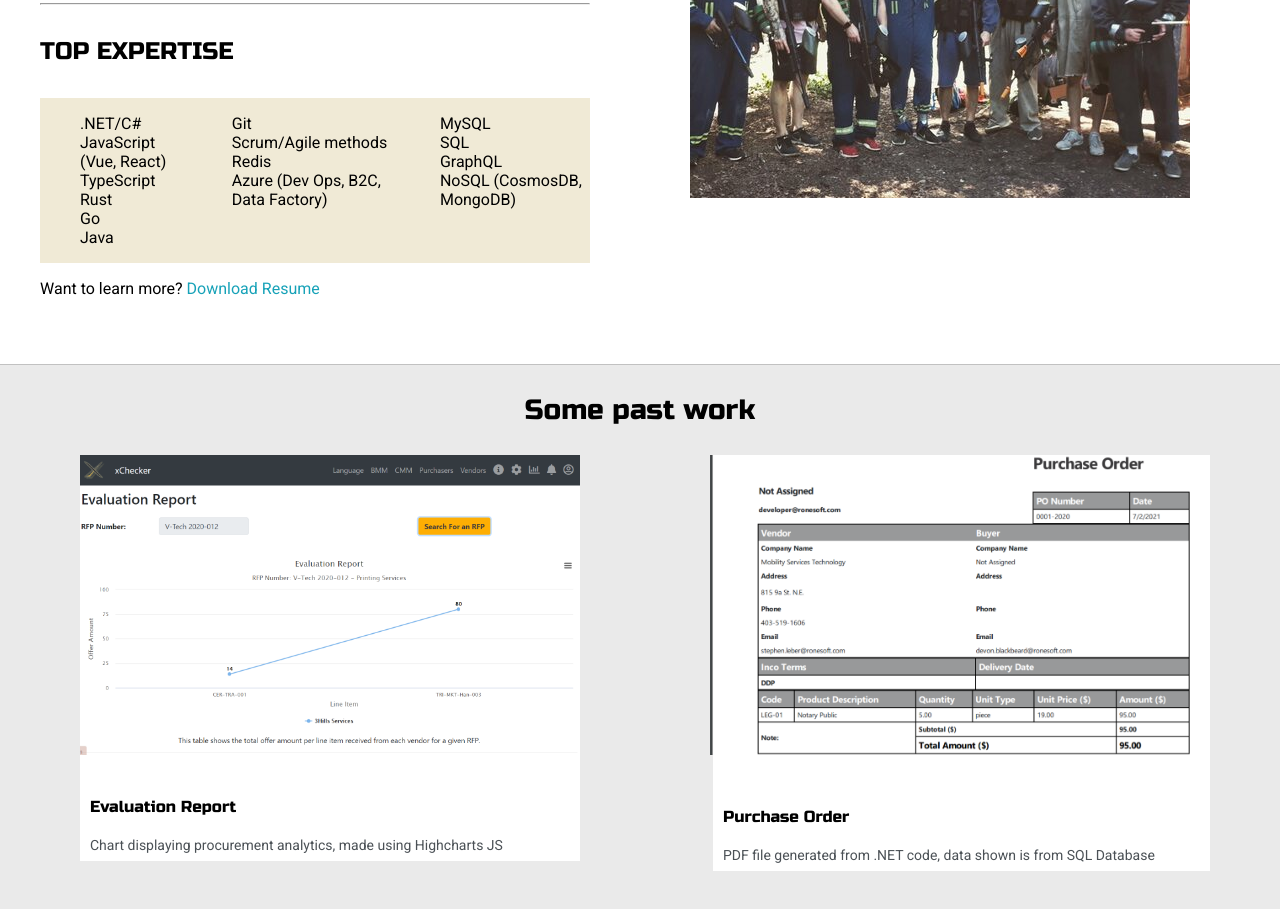
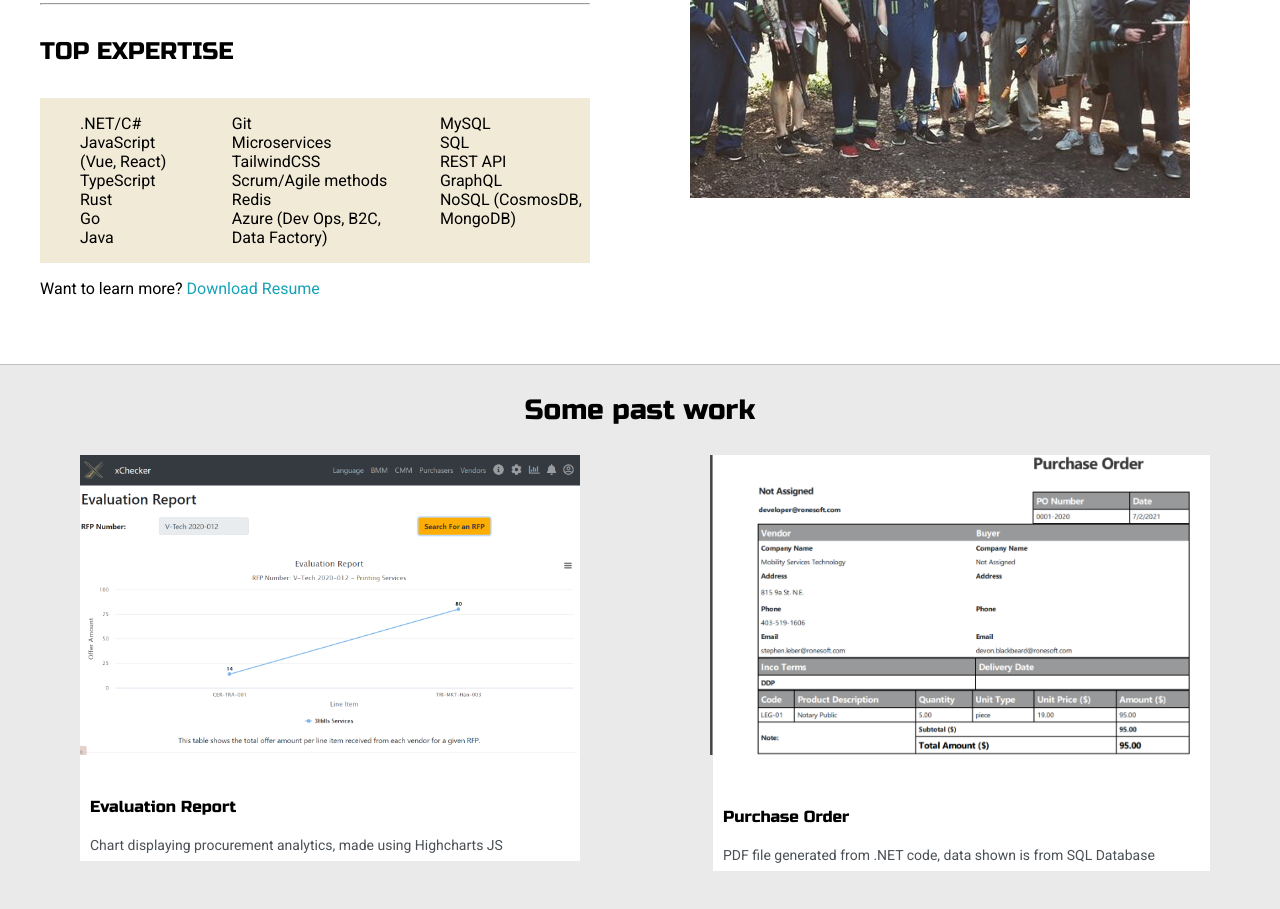
Before and after one commit to devonblackbeard/PersonalWebsite, a plain HTML site: page index.html in a window 1280 px wide. Shown: the part 937-1846 px from the top of the page. Drawn offline with Linux system fonts and the light colour scheme.

Commit message:
Update skills

```diff
--- a/index.html
+++ b/index.html
@@ -91,6 +91,8 @@
 
                         <ul class="skills-2">
                             <li>Git</li>
+			    <li>Microservices</li>
+			    <li>TailwindCSS</li>
                             <li>Scrum/Agile methods</li>
                             <li>Redis</li>
                             <li>Azure (Dev Ops, B2C, Data Factory)</li>
@@ -99,6 +101,7 @@
                         <ul class="skills-3">
                             <li>MySQL</li>
                             <li>SQL</li>
+			    <li>REST API</li>
                             <li>GraphQL</li>
                             <li>NoSQL (CosmosDB, MongoDB)</li>
                         </ul>
```
